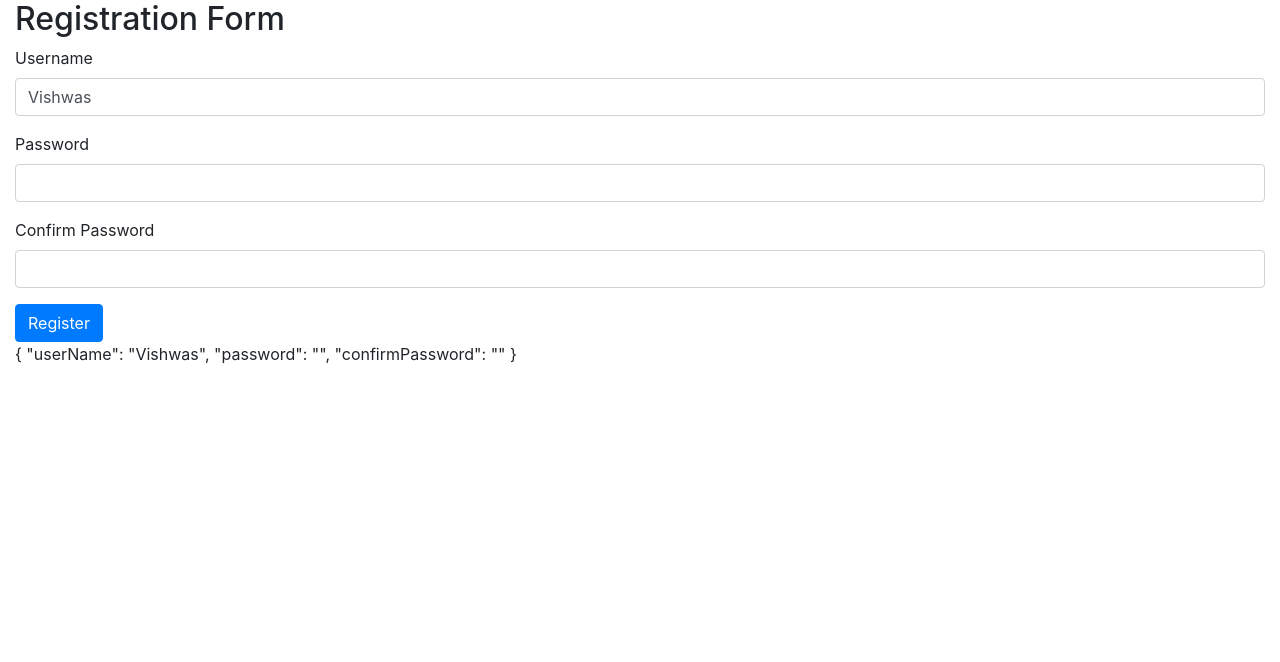
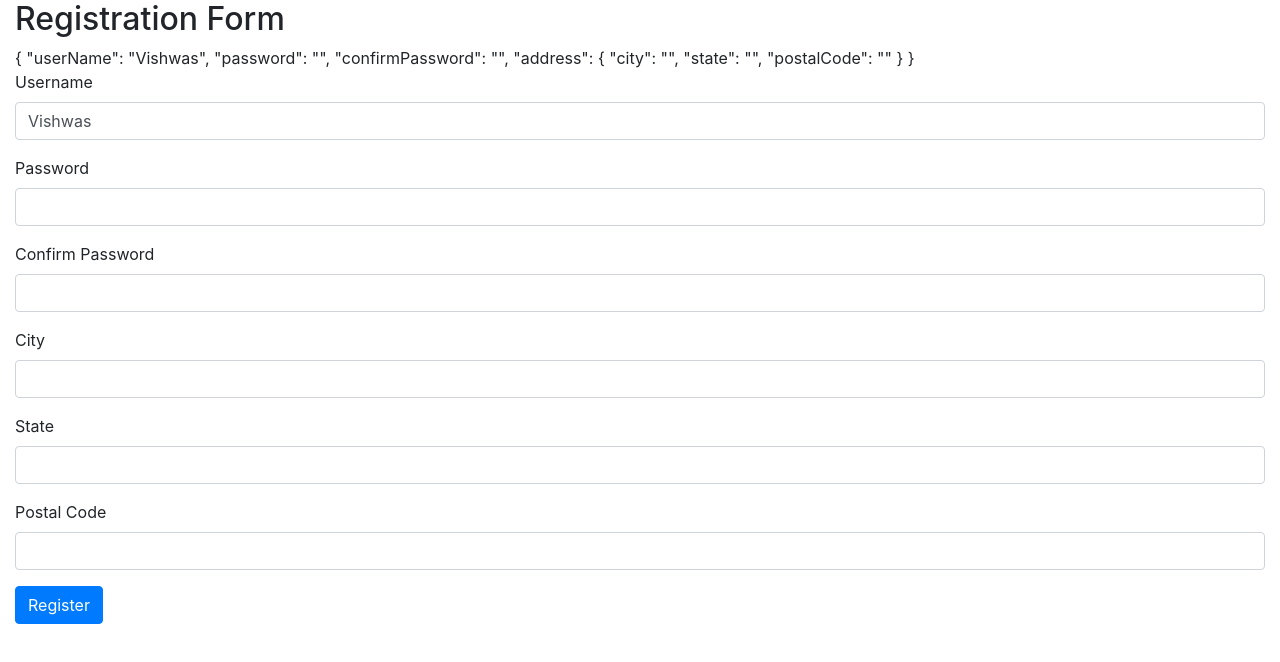
Before and after one commit to Annie-Huang/reactive-forms, an Angular app: page / in a window 1280 px wide. Shown: the top 662 px of the page. Built offline with nearby package versions, Linux system fonts and the light colour scheme.

Commit message:
Add Nested FromGroup into the registrationForm

```diff
--- a/src/app/app.component.html
+++ b/src/app/app.component.html
@@ -3,6 +3,8 @@
 <div class="container-fluid">
   <h2>Registration Form</h2>
   <form [formGroup]="registrationForm">
+    {{registrationForm.value | json}}
+
     <div class="form-group">
       <label>Username</label>
       <input formControlName="userName" type="text" class="form-control">
@@ -18,8 +20,21 @@
       <input formControlName="confirmPassword" type="password" class="form-control">
     </div>
 
+    <div formGroupName="address">
+      <div class="form-group">
+        <label>City</label>
+        <input formControlName="city" type="text" class="form-control">
+      </div>
+      <div class="form-group">
+        <label>State</label>
+        <input formControlName="state" type="text" class="form-control">
+      </div>
+      <div class="form-group">
+        <label>Postal Code</label>
+        <input formControlName="postalCode" type="text" class="form-control">
+      </div>
+    </div>
+
     <button type="submit" class="btn btn-primary">Register</button>
   </form>
-
-  {{registrationForm.value | json}}
 </div>
--- a/src/app/app.component.ts
+++ b/src/app/app.component.ts
@@ -1,4 +1,4 @@
-import { Component } from '@angular/core';
+import {Component} from '@angular/core';
 import {FormControl, FormGroup} from '@angular/forms';
 
 @Component({
@@ -11,5 +11,10 @@
     userName: new FormControl('Vishwas'),
     password: new FormControl(''),
     confirmPassword: new FormControl(''),
+    address: new FormGroup({
+      city: new FormControl(''),
+      state: new FormControl(''),
+      postalCode: new FormControl('')
+    })
   });
 }
```
Also changed, not shown: Note.txt.
